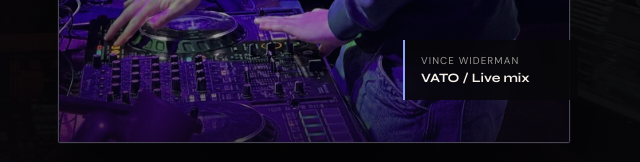
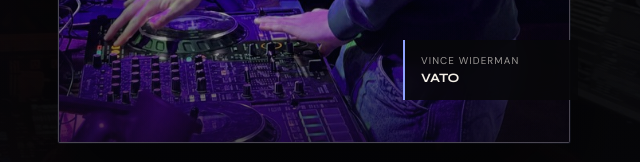
Before and after one commit to vincewiderman/Vato-site, a website: page index.html in a window 1280 px wide. Shown: the part 537-699 px from the top of the page, 640-1280 px from the left. Drawn offline with Linux system fonts and the light colour scheme.

Commit message:
Remove Live Mix from VATO label

```diff
--- a/index.html
+++ b/index.html
@@ -98,7 +98,7 @@
         <div class="hero-subject-frame">
           <img src="assets/media/ivy-live-mixing-clean-1024.jpg" srcset="assets/media/ivy-live-mixing-clean-640.jpg 640w, assets/media/ivy-live-mixing-clean-1024.jpg 1024w" sizes="(max-width: 700px) 86vw, 44vw" width="1024" height="1536" alt="Vince Widerman performing as VATO on nightclub decks" fetchpriority="high" decoding="async">
         </div>
-        <figcaption><span>Vince Widerman</span><b>VATO / Live mix</b></figcaption>
+        <figcaption><span>Vince Widerman</span><b>VATO</b></figcaption>
       </figure>
 
       <div class="hero-content">
```
